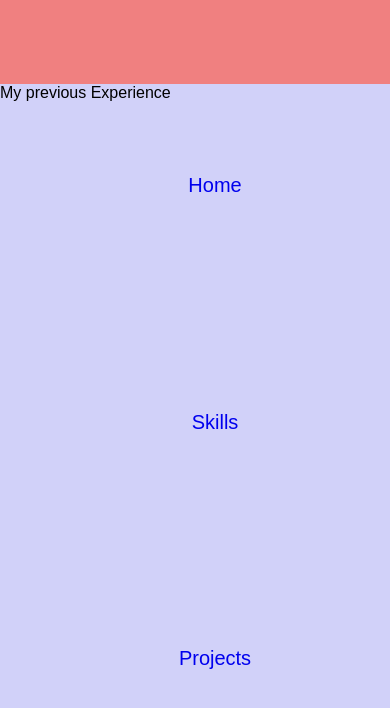
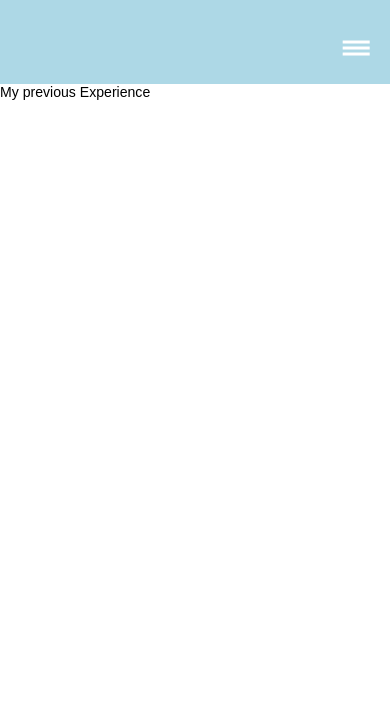
Before and after one commit to Walluri/portfolio, a React app in the folder portfolio/: page /Experience in a window 390 px wide. Built offline with nearby package versions, Linux system fonts and the light colour scheme.

Commit message:
PORTFOLIO : Responsive nav bar in sass - animation created

```diff
--- a/portfolio/src/components/header.js
+++ b/portfolio/src/components/header.js
@@ -1,4 +1,4 @@
-import React from 'react';
+import React, {useState} from 'react';
 
 import Home from './home';
 import Skills from './skills';
@@ -7,19 +7,33 @@ import Experience from './experience';
 import {BrowserRouter, Switch, Route,Link} from 'react-router-dom';
 
 const Header = () => {
+
+    const [togglemenu,setToggleMenu] = useState('off');
+
+    const burger_clickHandler = ()=>{
+        if(togglemenu==='on'){
+            setToggleMenu('off');
+        }
+        else if (togglemenu==='off'){
+            setToggleMenu('on');
+        }
+        console.log('current state is : '+ togglemenu);
+    }
+
     return (
         <div>
             <BrowserRouter>
                 <nav className='navbar'>
-                    <div className="navbar__burger">
-                        <div className="line"></div>
-                        <div className="line"></div>
-                        <div className="line"></div>
+                    <div className={"navbar__burger"} onClick={burger_clickHandler}>
+                        <div className="navbar__burger-line"></div>
+                        <div className="navbar__burger-line"></div>
+                        <div className="navbar__burger-line"></div>
                     </div>
-                    <ul className='navbar__list'>
-                        <li className='navbar__listitems'><Link className='navbar__links' to={'/'}>Home</Link></li>
-                        <li className='navbar__listitems'><Link className='navbar__links' to={'/Skills'}>Skills</Link></li>
-                        <li className='navbar__listitems'><Link className='navbar__links' to={'/Experience'}>Projects</Link></li>
+
+                    <ul className={togglemenu==='on' ? "navbar__list animate-list" :"navbar__list"} >
+                        <li className='navbar__listitems'><Link className='navbar__links' to={'/'} onClick={burger_clickHandler}>Home</Link></li>
+                        <li className='navbar__listitems'><Link className='navbar__links' to={'/Skills'} onClick={burger_clickHandler}>Skills</Link></li>
+                        <li className='navbar__listitems'><Link className='navbar__links' to={'/Experience'} onClick={burger_clickHandler}>Projects</Link></li>
                     </ul>
                 </nav>
                 <Switch>
--- a/portfolio/src/sass/_globalreset.scss
+++ b/portfolio/src/sass/_globalreset.scss
@@ -8,11 +8,23 @@
 
 html{
     font-size: 62.5%;
+
+    @include respond(tab-land){
+        font-size: 60%;
+    }
+
+    @include respond(tab-port){
+        font-size: 57.5%;
+    }
+
+    @include respond(phone){
+        font-size : 55%;
+    }
 }
 
 body{
     box-sizing: border-box;
     font-family: sans-serif;
     font-size: 1.6rem;
-    background-color: lighten( rgb(164, 164, 243), 10%);
+    //background-color: lighten( rgb(164, 164, 243), 10%);
 }
--- a/portfolio/src/sass/_header.scss
+++ b/portfolio/src/sass/_header.scss
@@ -1,7 +1,7 @@
 .navbar{
-
    height : 10vh;
-   background-color: lightcoral;
+   background-color: lightblue;
+    position: relative;
 
     &__list{
          width: 50%;
@@ -24,13 +24,51 @@
      }
 
      @include respond('phone'){
+
          &__list{
             display: fixed;
             width:100%;
             height: 100vh;
             flex-direction: column;
+            background-color: grey;
+            pointer-events: none;
+            clip-path: circle(50px at 90% -15%);
+            opacity : 0;
+            color:black;
+            transition: all 0.5s ease;
          }
+
+         .animate-list{
+            opacity: 1;
+            color:black;
+            z-index: 2000;
+            pointer-events: all;
+            clip-path: circle(1000px at 90% 1%);
+         }
+
+         &__burger{
+            width : 3rem;
+            height : 3rem;
+            z-index: 10;
+            position : absolute;
+            top:70%;
+            right : 5%;
+            transform: translate(-5%,-70%);
+
+            border-radius: 2px;
+            &-line{
+               width: 3rem;
+               height : 3px;
+               background-color: white;
+               &:not(:last-child){
+                  margin-bottom: 3px;
+               }
+            }
+         }
+
+         .animiate-lines{
+
+         }
+
      }
-
-
 }
--- a/portfolio/src/sass/_mixins.scss
+++ b/portfolio/src/sass/_mixins.scss
@@ -6,7 +6,10 @@
 // then 16px - 1em
 // 600px - ? : Answer is 600/16 = 37.5em
 // 900px - 900/16 = 56.25em
-// 1200px -
+// 1200px - 75em
+// 1600px - 100em
+// Now if the user changes the default browser font size to 22pixels - when will the media query for phone (37.5*16=600pixels) be triggered...?
+// phone : 37.5*22 = 825pixels : [say....everything increased in size so the breakpoint got triggered early.]
 @mixin respond($device){
     @if $device == 'phone'
     {
--- a/portfolio/src/sass/main.scss
+++ b/portfolio/src/sass/main.scss
@@ -1,4 +1,4 @@
+@import './mixins';
 @import './globalreset';
-@import './mixins';
 @import './variables';
 @import './header';
```
Also changed, not shown: portfolio/public/style.css.
